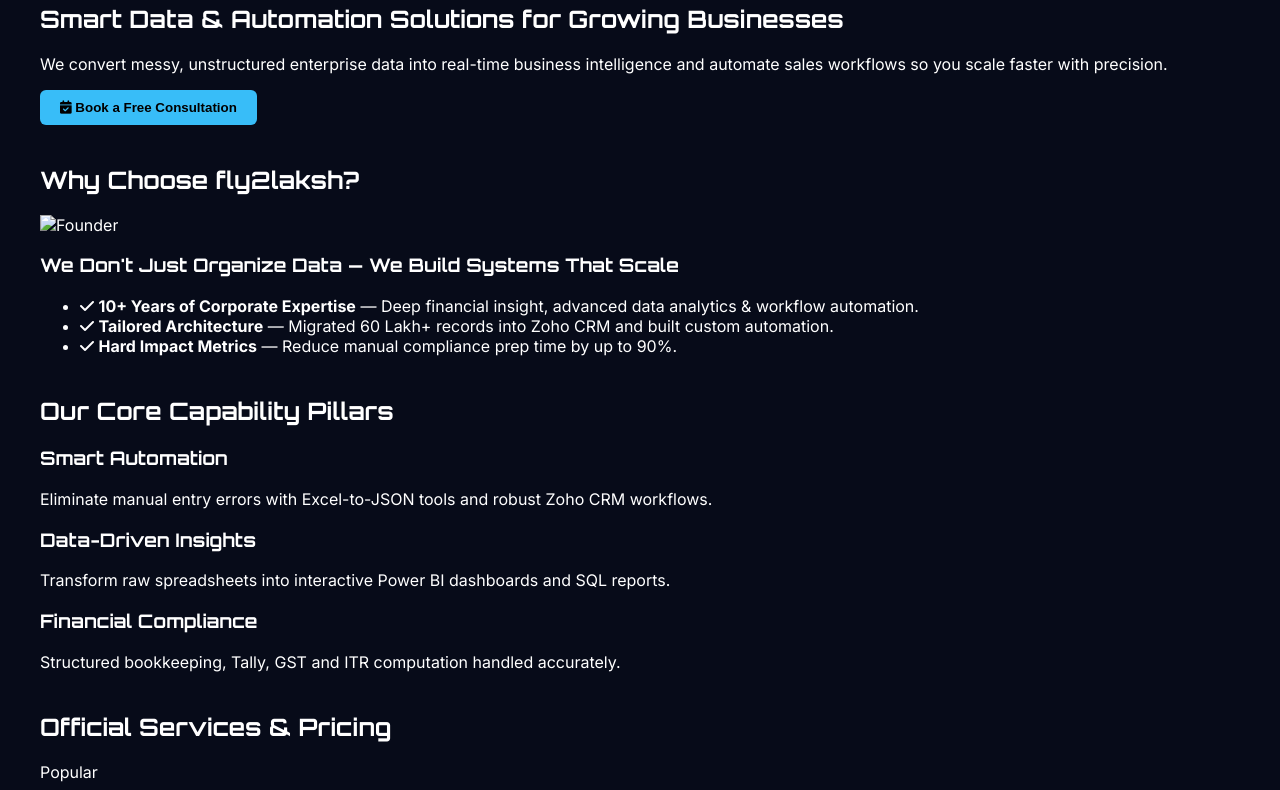
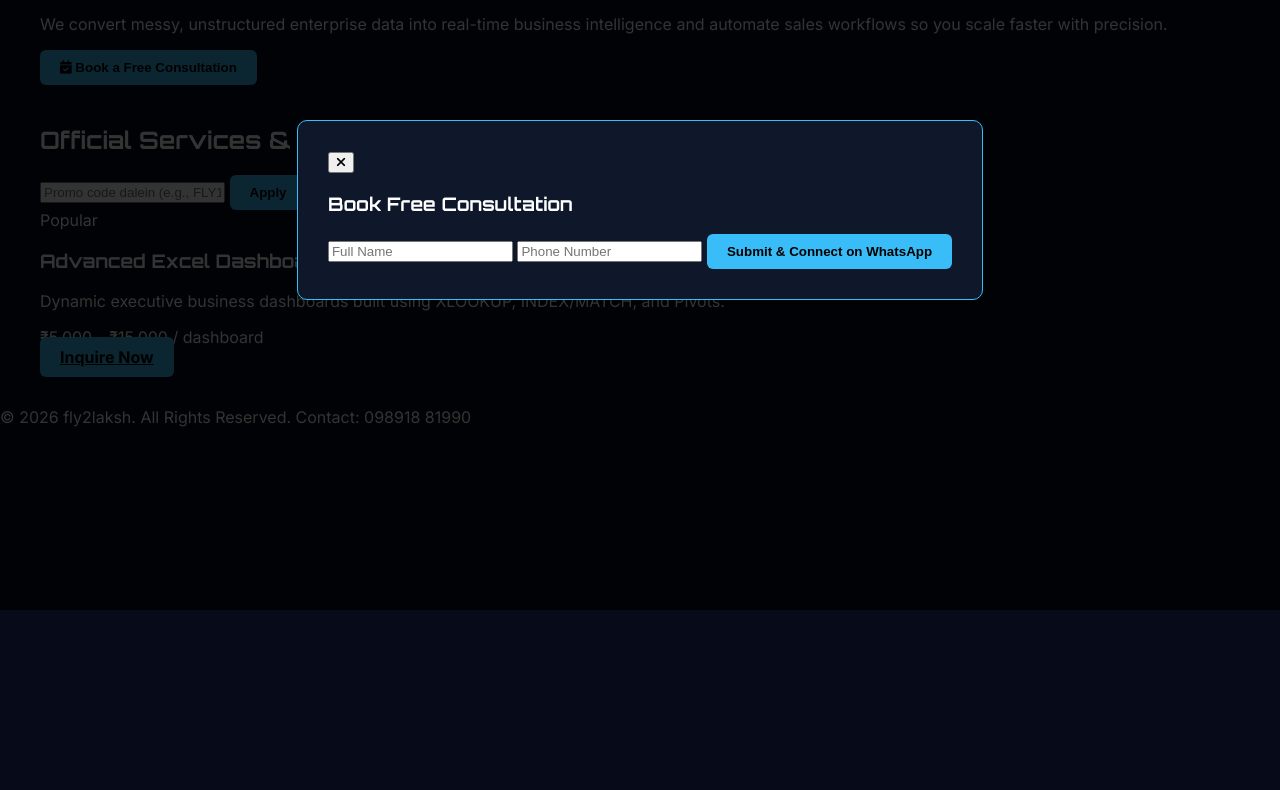
Before and after one commit to fly2laksh/promo-code-test, a plain HTML site: page index.html in a window 1280 px wide. Shown: the part 190-980 px from the top of the page. After the commit the page ends 800 px from the top, so only its background shows below. Drawn offline with Linux system fonts and the light colour scheme.

Commit message:
Update HTML structure and add promo code input

```diff
--- a/index.html
+++ b/index.html
@@ -11,7 +11,7 @@
     <link href="https://fonts.googleapis.com/css2?family=Inter:wght@300;400;500;600;700&family=Orbitron:wght@500;700;800&display=swap" rel="stylesheet">
     <link rel="stylesheet" href="https://cdnjs.cloudflare.com/ajax/libs/font-awesome/6.4.0/css/all.min.css">
 
-    <!-- External CSS Link -->
+    <!-- External CSS File Link -->
     <link rel="stylesheet" href="css/style.css">
 </head>
 <body>
@@ -24,28 +24,19 @@
     <!-- Navigation -->
     <nav>
         <a href="#" class="logo">
-            <img src="YOUR_LOGO_URL" alt="fly2laksh" class="bird-logo-img">
             <span>fly2laksh</span>
         </a>
 
-        <button class="mobile-toggle" onclick="toggleMobileMenu()" aria-label="Toggle menu">
-            <i class="fa-solid fa-bars"></i>
-        </button>
-
         <ul class="nav-links" id="nav-links">
-            <li><a href="#home" class="active-link">HOME</a></li>
+            <li><a href="#home">HOME</a></li>
             <li><a href="#services">SERVICES</a></li>
-            <li><a href="#portfolio">PORTFOLIO</a></li>
             <li><a href="#contact">CONTACT</a></li>
         </ul>
     </nav>
 
     <!-- Hero Section -->
-    <section class="hero container" id="home">
+    <section class="container" id="home">
         <div class="hero-card">
-            <div class="hero-logo-box">
-                <img src="YOUR_LOGO_OR_IMAGE" alt="fly2laksh">
-            </div>
             <div class="hero-text">
                 <h1>Smart Data & Automation Solutions for Growing Businesses</h1>
                 <p>We convert messy, unstructured enterprise data into real-time business intelligence and automate sales workflows so you scale faster with precision.</p>
@@ -56,51 +47,29 @@
         </div>
     </section>
 
-    <!-- Why Choose Us -->
-    <section class="container">
-        <h2 class="section-title">Why Choose fly2laksh?</h2>
-        <div class="why-choose">
-            <img src="YOUR_FOUNDER_PHOTO" alt="Founder">
-            <div>
-                <h3>We Don't Just Organize Data — We Build Systems That Scale</h3>
-                <ul>
-                    <li><i class="fa-solid fa-check"></i> <strong>10+ Years of Corporate Expertise</strong> — Deep financial insight, advanced data analytics & workflow automation.</li>
-                    <li><i class="fa-solid fa-check"></i> <strong>Tailored Architecture</strong> — Migrated 60 Lakh+ records into Zoho CRM and built custom automation.</li>
-                    <li><i class="fa-solid fa-check"></i> <strong>Hard Impact Metrics</strong> — Reduce manual compliance prep time by up to 90%.</li>
-                </ul>
-            </div>
-        </div>
-    </section>
-
-    <!-- Core Pillars -->
-    <section class="container">
-        <h2 class="section-title">Our Core Capability Pillars</h2>
-        <div class="pillars">
-            <div class="pillar-card">
-                <h3>Smart Automation</h3>
-                <p>Eliminate manual entry errors with Excel-to-JSON tools and robust Zoho CRM workflows.</p>
-            </div>
-            <div class="pillar-card">
-                <h3>Data-Driven Insights</h3>
-                <p>Transform raw spreadsheets into interactive Power BI dashboards and SQL reports.</p>
-            </div>
-            <div class="pillar-card">
-                <h3>Financial Compliance</h3>
-                <p>Structured bookkeeping, Tally, GST and ITR computation handled accurately.</p>
-            </div>
-        </div>
-    </section>
-
-    <!-- Services Section -->
+    <!-- Services Section & Promo Code -->
     <section class="container" id="services">
         <h2 class="section-title">Official Services & Pricing</h2>
+
+        <!-- Promo Code Input Box -->
+        <div class="promo-box">
+            <input type="text" id="promo-input" placeholder="Promo code dalein (e.g., FLY10)">
+            <button onclick="applyPromoCode()" class="btn-primary">Apply</button>
+        </div>
+        <div id="promo-message"></div>
 
         <div class="services-grid">
             <div class="service-card">
                 <span class="badge">Popular</span>
                 <h3>Advanced Excel Dashboard</h3>
                 <p>Dynamic executive business dashboards built using XLOOKUP, INDEX/MATCH, and Pivots.</p>
-                <div class="price">₹5,000 – ₹15,000 <span>/ dashboard</span></div>
+
+                <!-- Price Box with attributes for JavaScript -->
+                <div class="price" data-min="5000" data-max="15000">
+                    <span class="price-display">₹5,000 – ₹15,000</span>
+                    <span>/ dashboard</span>
+                </div>
+
                 <a href="https://wa.me/919891881990?text=Hi,%20I%20want%20Advanced%20Excel%20Dashboard" class="btn-primary" target="_blank">
                     Inquire Now
                 </a>
@@ -114,7 +83,7 @@
     </footer>
 
     <!-- Consultation Modal -->
-    <div class="modal-overlay" id="consultationModal" style="display:none;">
+    <div class="modal-overlay" id="consultationModal">
         <div class="modal-box">
             <button class="modal-close" onclick="closeConsultationModal()"><i class="fa-solid fa-xmark"></i></button>
             <h3>Book Free Consultation</h3>
```
